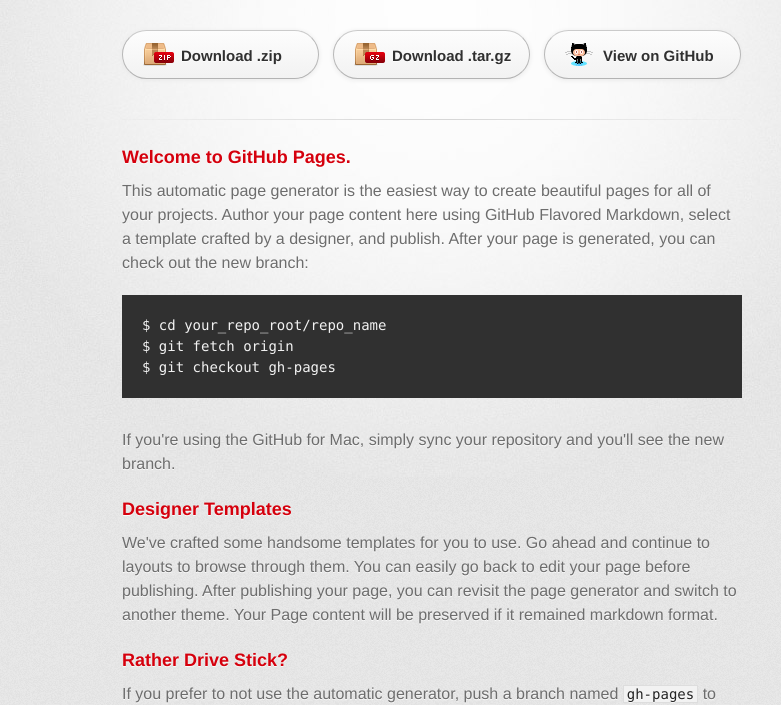
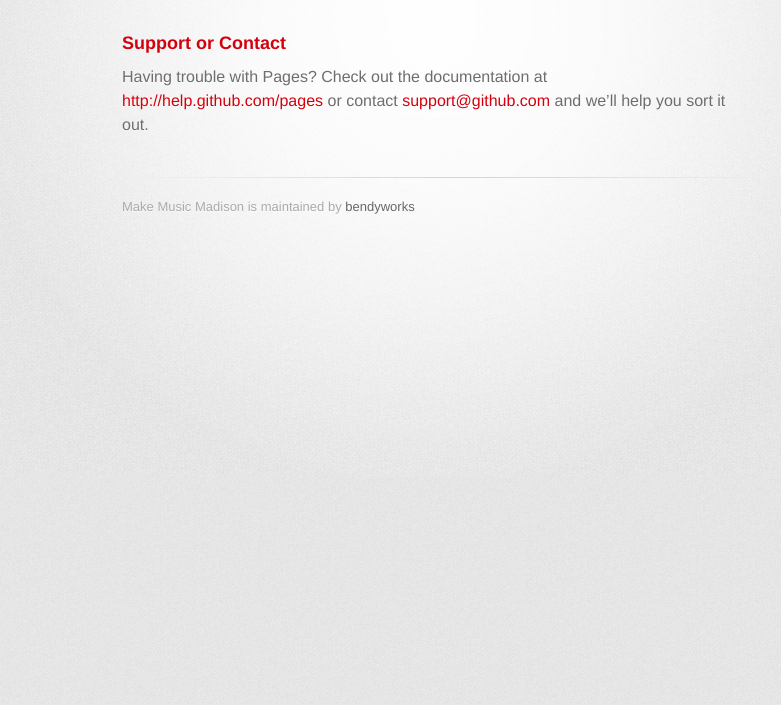
Before and after one commit to bendyworks/make_music_madison, a plain HTML site: page index.html in a window 1280 px wide. Shown: the part 96-801 px from the top of the page, without its empty margins (208-989 px from the left). Drawn offline with Linux system fonts and the light colour scheme; a web font is replaced by a local one.

Commit message:
Strip known incorrect info

```diff
--- a/index.html
+++ b/index.html
@@ -18,52 +18,21 @@
       <div class="inner">
 
         <header>
-          <h1>Make Music Madison</h1>
-          <h2></h2>
+        <h1>Make Music Madison</h1>
+        <h2></h2>
         </header>
 
-        <section id="downloads" class="clearfix">
-          <a href="https://github.com/bendyworks/make_music_madison/zipball/master" id="download-zip" class="button"><span>Download .zip</span></a>
-          <a href="https://github.com/bendyworks/make_music_madison/tarball/master" id="download-tar-gz" class="button"><span>Download .tar.gz</span></a>
-          <a href="https://github.com/bendyworks/make_music_madison" id="view-on-github" class="button"><span>View on GitHub</span></a>
-        </section>
+        <section id="main_content">
 
-        <hr>
+        <h3>Support or Contact</h3>
 
-        <section id="main_content">
-          <h3>Welcome to GitHub Pages.</h3>
+        <p>Having trouble with Pages? Check out the documentation at <a href="http://help.github.com/pages">http://help.github.com/pages</a> or contact <a href="mailto:support@github.com">support@github.com</a> and we’ll help you sort it out.</p>
 
-<p>This automatic page generator is the easiest way to create beautiful pages for all of your projects. Author your page content here using GitHub Flavored Markdown, select a template crafted by a designer, and publish. After your page is generated, you can check out the new branch:</p>
-
-<pre><code>$ cd your_repo_root/repo_name
-$ git fetch origin
-$ git checkout gh-pages
-</code></pre>
-
-<p>If you're using the GitHub for Mac, simply sync your repository and you'll see the new branch.</p>
-
-<h3>Designer Templates</h3>
-
-<p>We've crafted some handsome templates for you to use. Go ahead and continue to layouts to browse through them. You can easily go back to edit your page before publishing. After publishing your page, you can revisit the page generator and switch to another theme. Your Page content will be preserved if it remained markdown format.</p>
-
-<h3>Rather Drive Stick?</h3>
-
-<p>If you prefer to not use the automatic generator, push a branch named <code>gh-pages</code> to your repository to create a page manually. In addition to supporting regular HTML content, GitHub Pages support Jekyll, a simple, blog aware static site generator written by our own Tom Preston-Werner. Jekyll makes it easy to create site-wide headers and footers without having to copy them across every page. It also offers intelligent blog support and other advanced templating features.</p>
-
-<h3>Authors and Contributors</h3>
-
-<p>You can <a href="https://github.com/blog/821" class="user-mention">@mention</a> a GitHub username to generate a link to their profile. The resulting <code>&lt;a&gt;</code> element will link to the contributor's GitHub Profile. For example: In 2007, Chris Wanstrath (<a href="https://github.com/defunkt" class="user-mention">@defunkt</a>), PJ Hyett (<a href="https://github.com/pjhyett" class="user-mention">@pjhyett</a>), and Tom Preston-Werner (<a href="https://github.com/mojombo" class="user-mention">@mojombo</a>) founded GitHub.</p>
-
-<h3>Support or Contact</h3>
-
-<p>Having trouble with Pages? Check out the documentation at <a href="http://help.github.com/pages">http://help.github.com/pages</a> or contact <a href="mailto:support@github.com">support@github.com</a> and we’ll help you sort it out.</p>
         </section>
 
         <footer>
-          Make Music Madison is maintained by <a href="https://github.com/bendyworks">bendyworks</a><br>
-          This page was generated by <a href="http://pages.github.com">GitHub Pages</a>. Tactile theme by <a href="http://twitter.com/jasonlong">Jason Long</a>.
+        Make Music Madison is maintained by <a href="https://github.com/bendyworks">bendyworks</a><br>
         </footer>
-
 
       </div>
     </div>
```
